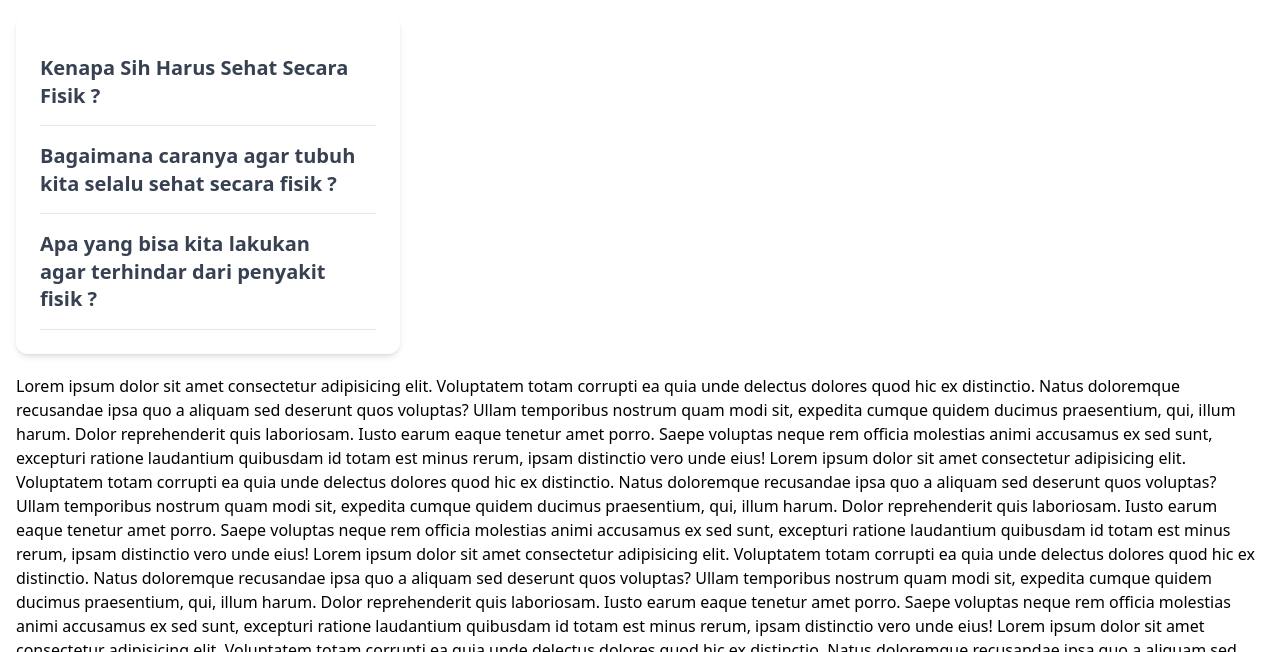
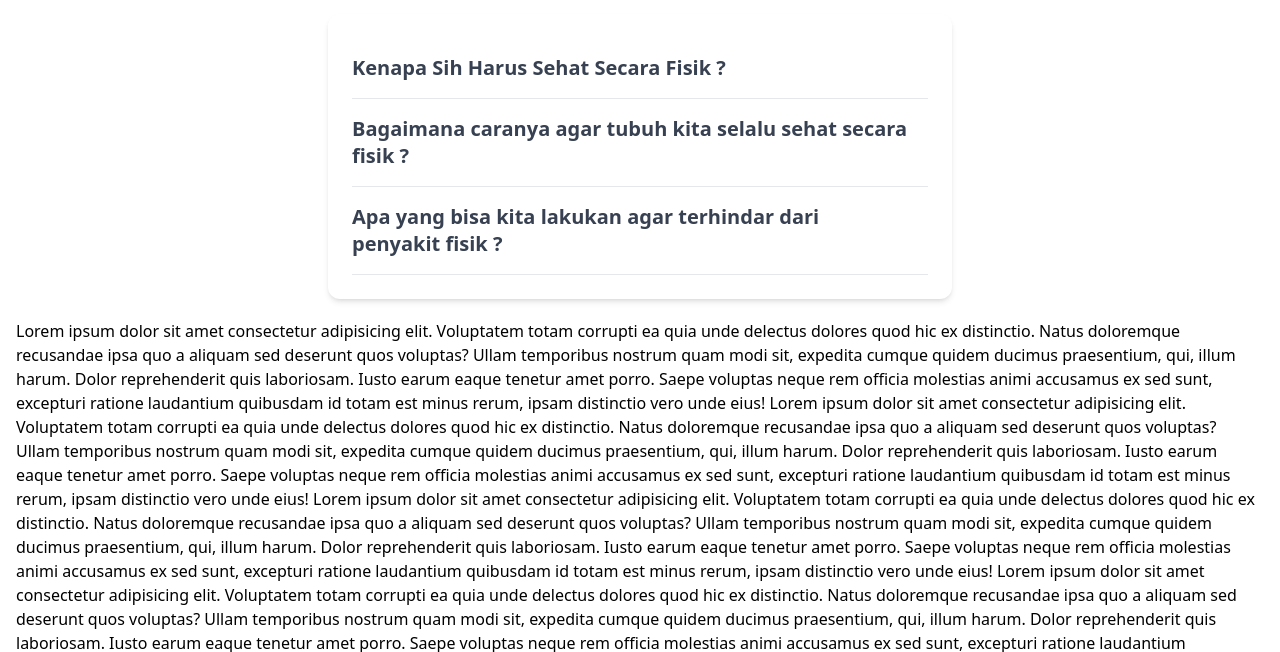
Before and after one commit to mybezen/prj-sagas, a React (Vite) app: page / in a window 1280 px wide. Shown: the part 1528-2180 px from the top of the page. Built offline with nearby package versions, Linux system fonts and the light colour scheme.

Commit message:
edit card dikit

```diff
--- a/src/components/Card.jsx
+++ b/src/components/Card.jsx
@@ -1,13 +1,9 @@
-import {
-    Card,
-    CardBody,
-
-  } from "@material-tailwind/react";
+import { Card, CardBody } from "@material-tailwind/react";
 import { AccordionCustomAnimation } from "./Accordion";
 
 export function SimpleCard() {
   return (
-      <Card className="mt-6 w-96">
+    <Card className="mt-6 w-6/12">
       <CardBody>
         <AccordionCustomAnimation />
       </CardBody>
--- a/src/pages/Home.jsx
+++ b/src/pages/Home.jsx
@@ -19,7 +19,7 @@ function Home() {
       <LandingPage />
       <StickyNavbar />
       <TextBlock />
-      <div className="container">
+      <div className="container flex flex-col items-center">
         <SimpleCard />
         <div
           className="mt-5 pb-10"
```
Lines whose indentation alone changed are shown as unchanged.
